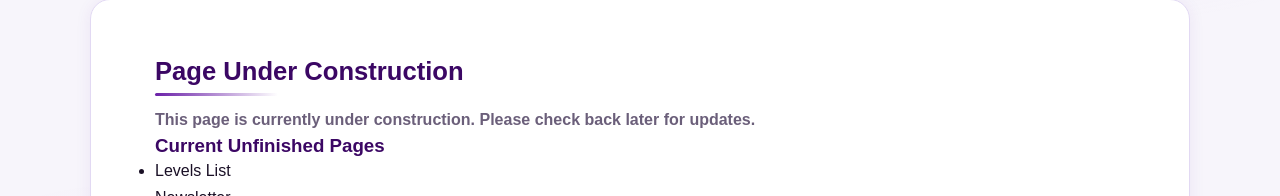
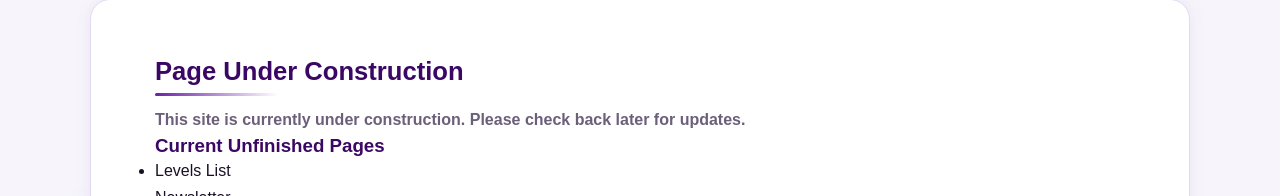
Before and after one commit to nuomibinggao/Team-Polychrome-Website, a SvelteKit app: page / in a window 1280 px wide. Shown: the part 241-437 px from the top of the page. Built offline with nearby package versions, Linux system fonts and the light colour scheme; a web font is replaced by a local one.

Commit message:
preffer single quotes changed wording

```diff
--- a/src/routes/+page.svelte
+++ b/src/routes/+page.svelte
@@ -19,7 +19,7 @@
 <section class='warning'>
   <div class='content'>
     <h2>Page Under Construction</h2>
-    <strong><p>This page is currently under construction. Please check back later for updates.</p></strong>
+    <strong><p>This site is currently under construction. Please check back later for updates.</p></strong>
     <h3>Current Unfinished Pages</h3>
     <ul>
       <li>Levels List</li>
```
